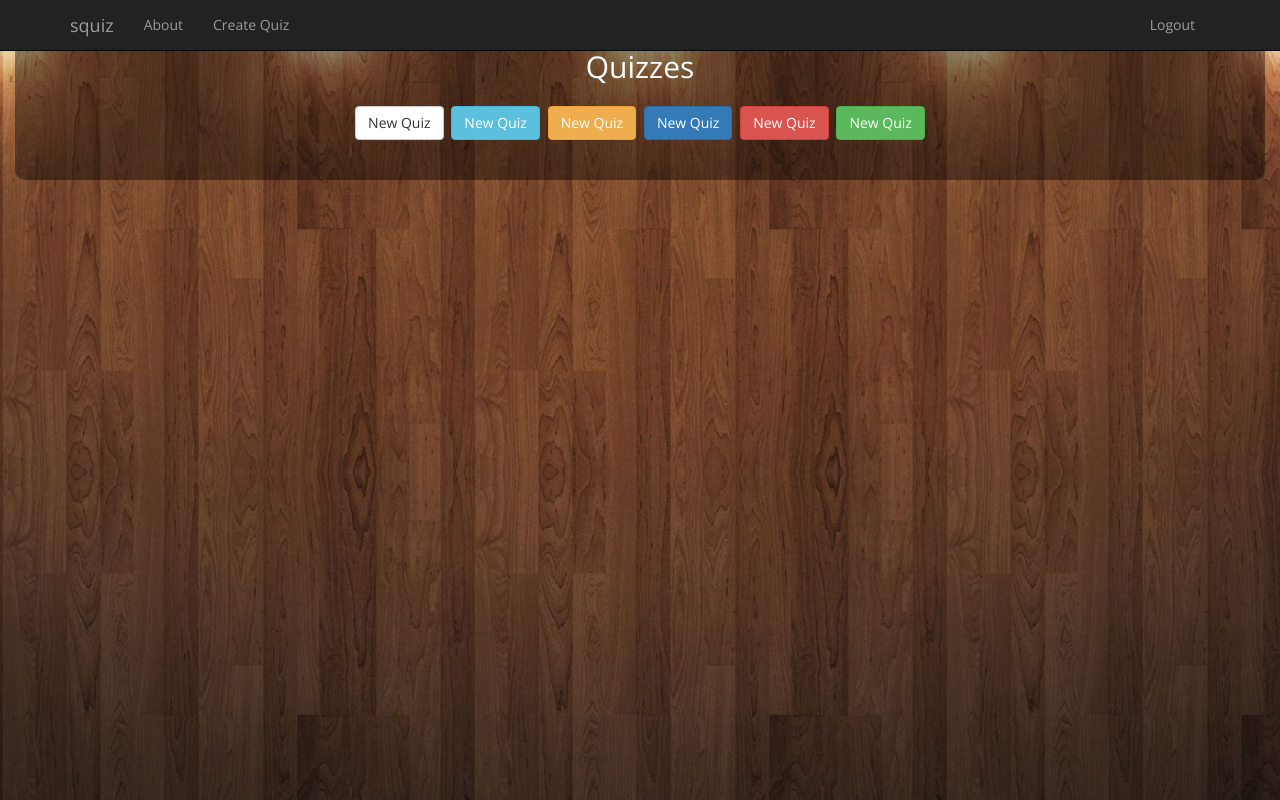
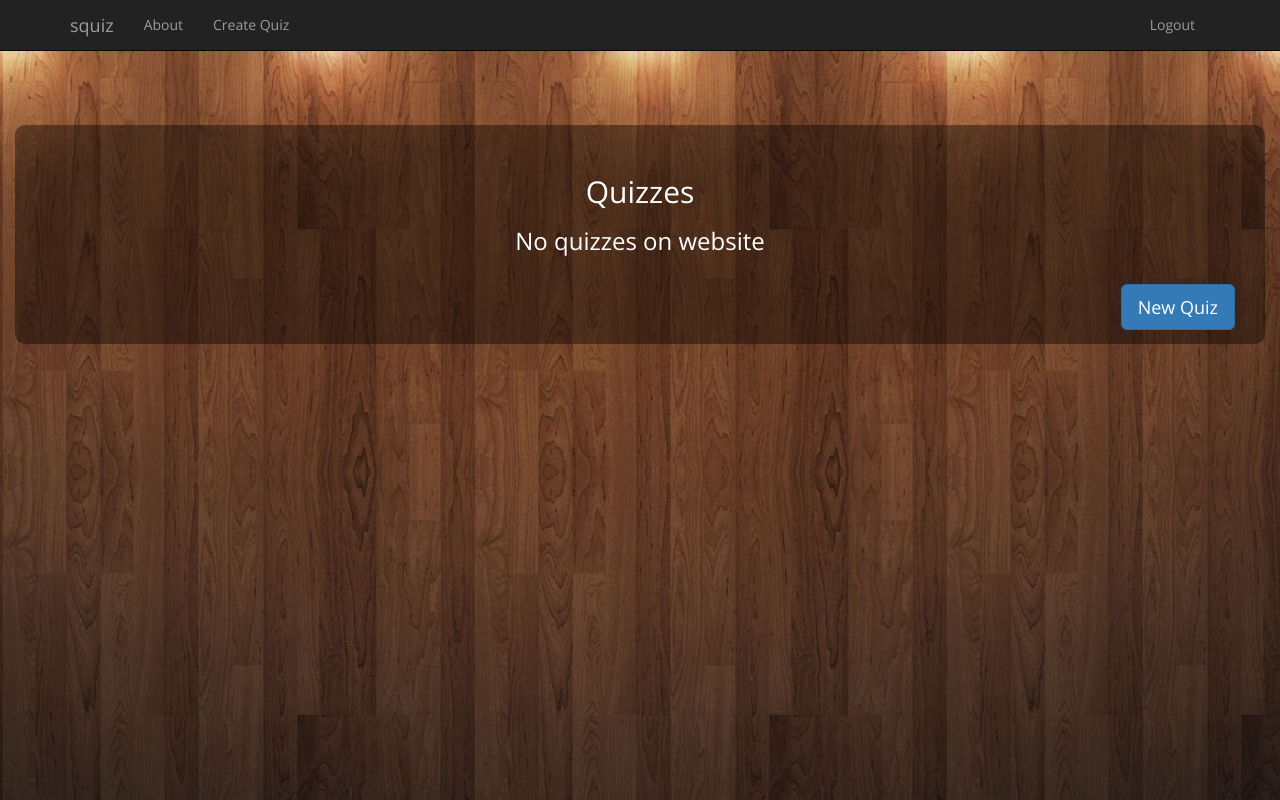
Before and after one commit to hoodscott/squiz, a Django app: page / in a window 1280 px wide. Run offline with Django 3.2, Linux system fonts and the light colour scheme; the visitor is signed in with stand-in values (Sample User, id 1); data that the repository does not hold is empty; some libraries are stand-ins or nearby versions.

Commit message:
View quizzes page created

```diff
--- a/project_squiz/squiz/views.py
+++ b/project_squiz/squiz/views.py
@@ -18,8 +18,6 @@ def index(request):
 
         login_form = LoginForm(request.POST)
 
-        #if login_form.is_valid():
-
         # Gather the username and password provided by the user.
         # This information is obtained from the login form.
         username = request.POST['username']
@@ -31,11 +29,8 @@ def index(request):
             if user.is_active:
                 # If the account is valid and active, we can log the user in.
                 # We'll send the user back to the homepage.
-                #try:
                 login(request, user)
-                #except Exception as e:
-                #    print "not logged in"
-                print "logged in"
+
                 return redirect(reverse('index'))
         #else:
            # print login_form.errors
@@ -43,12 +38,9 @@ def index(request):
     else:
         login_form = LoginForm
 
-    # if user is authenticated
-        # add their quizzes to context_dict['my_quizzes']
-
-        # add top quizzes to context_dict['top_quizzes']
-
-        # add some more quizzes to context_dict['more_quizzes']
+    quizzes = Quiz.objects.all()
+    #todo, append count of rounds, count of plays
+    context_dict['quizzes'] = quizzes
 
     context_dict['login_form'] = login_form
 
@@ -63,7 +55,8 @@ def about(request):
 
 # user joins quiz
 def join(request):
-	  return HttpResponse('Joined')
+	# todo
+	return HttpResponse('Joined')
 
 # create quiz
 def create_quiz(request):
--- a/project_squiz/templates/squiz/base.html
+++ b/project_squiz/templates/squiz/base.html
@@ -19,6 +19,7 @@
     <![endif]-->
 
     <!-- css files go here -->
+    <link rel="stylesheet" type="text/css" href="{% static 'css/datatables.min.css' %}"/>
     <link href="{% static 'css/full.css'%}" rel="stylesheet">
 
     <!-- extra stylesheets go here -->
@@ -76,6 +77,9 @@
     <!-- Bootstrap Core JavaScript -->
     <script src="{% static 'js/bootstrap.min.js' %}"></script>
 
+    <!-- DATATABLES -->
+    <script type="text/javascript" src="{% static 'js/datatables.min.js' %}"></script>
+
     <!-- Other Scripts go here -->
     {% block js_block %}{% endblock %}
   </body>
--- a/project_squiz/templates/squiz/home.html
+++ b/project_squiz/templates/squiz/home.html
@@ -3,20 +3,50 @@
 
 {% block body_block %}
 {% if user.is_authenticated %}
-<div class="container-fluid">
-  <div class="row">
-    <div class="col-md-12 parent">
-      <div class="block">
-        <h2>Quizzes<h2>
-        <!-- insert table here -->
-        <a class="btn btn-default" href="{% url 'create_quiz' %}">New Quiz</a>
-        <a class="btn btn-info" href="{% url 'create_quiz' %}">New Quiz</a>
-        <a class="btn btn-warning" href="{% url 'create_quiz' %}">New Quiz</a>
-        <a class="btn btn-primary" href="{% url 'create_quiz' %}">New Quiz</a>
-        <a class="btn btn-danger" href="{% url 'create_quiz' %}">New Quiz</a>
-        <a class="btn btn-success" href="{% url 'create_quiz' %}">New Quiz</a>
+<div id="full">
+  <div class="container-fluid">
+    <div class="height10"></div>
+    <div class="row">
+      <div class="col-md-12 parent">
+        <div class="block">
+          <h2>Quizzes</h2>
+            <!-- insert table here -->
+            {% if quizzes %}
+            <table id="quiz_table" class="table table-responsive table-striped table-bordered nowrap" cellspacing="0" width="100%">
+                <thead>
+                    <tr>
+                        <th>Title</th>
+                        <th>Creator</th>
+                        <th>Number of Rounds</th>
+                        <th>Number of Plays</th>
+                        <th>Edit Quiz</th>
+                        <th>Play Quiz</th>
+                    </tr>
+                </thead>
+                <tbody>
+                    {% for quiz in quizzes %}
+                    <tr>
+                        <td>{{ quiz.name }}</td>
+                        <td>{{ quiz.creator }}</td>
+                        <td>todo</td>
+                        <td>todo</td>
+                        <td><a href="{% url 'view_quiz' quiz.id %}"><span class="glyphicon glyphicon-cog" aria-hidden="true"></span></a></td>
+                        <td><a href=""><span class="glyphicon glyphicon-play" aria-hidden="true"></span></a></td>
+                    </tr>
+                    {% endfor %}
+                </tbody>
+            </table>
+            {% else %}
+                <h3>No quizzes on website</h3>
+            {% endif %}
+
+            <br>
+            <a class="btn btn-primary btn-lg pull-right" href="{% url 'create_quiz' %}">New Quiz</a>
+            <p>&nbsp;</p>
+
       </div>
     </div>
+  </div>
   </div>
 </div>
 {% else %}
@@ -50,20 +80,6 @@
       <div class="col-md-5">
         <div class="block">
           <h1>Host Login</h1>
-            <!--form id="upload_form" method="post"  action="{% url 'index' %}">
-                {% csrf_token %}
-
-                {% for field in login_form.visible_fields %}
-
-                    {{ field.errors }}
-                    {{ field.label }}
-                    {{ field }}
-
-                    <br>
-                {% endfor %}
-
-                <button class="btn btn-primary" type="submit" name="submit"  > Login </button>
-            </form-->
             <form class="form-signin span6" id="login_form" method="post" action="{% url 'index' %}">
             <h2 class="form-signin-heading">Please sign in</h2>
             {% csrf_token %}
@@ -87,3 +103,13 @@
 </div>
 {% endif %}
 {% endblock %}
+
+{% block js_block %}
+<script>
+    $(document).ready(function() {
+        $('#quiz_table').DataTable({
+            responsive: true
+        });
+    } );
+</script>
+{% endblock%}
```
